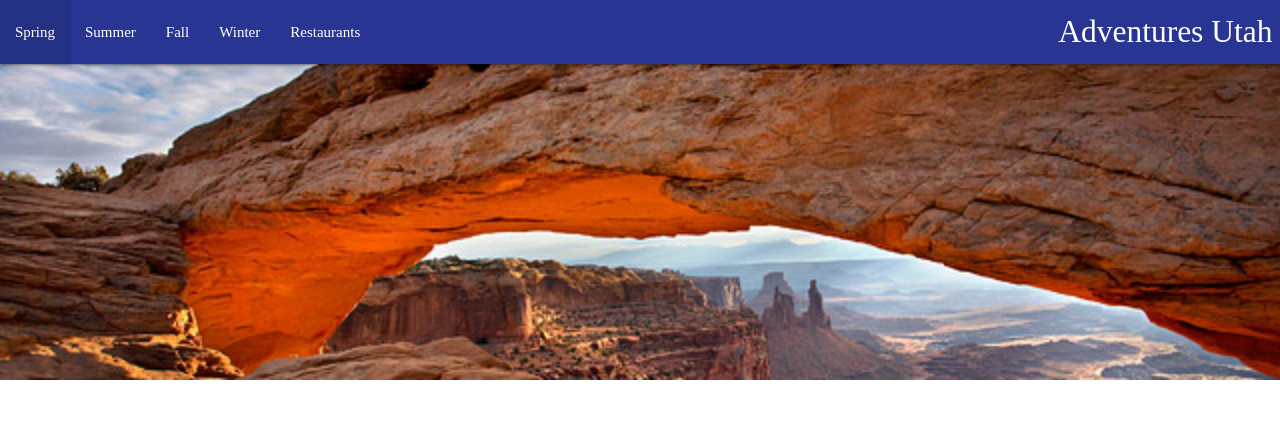
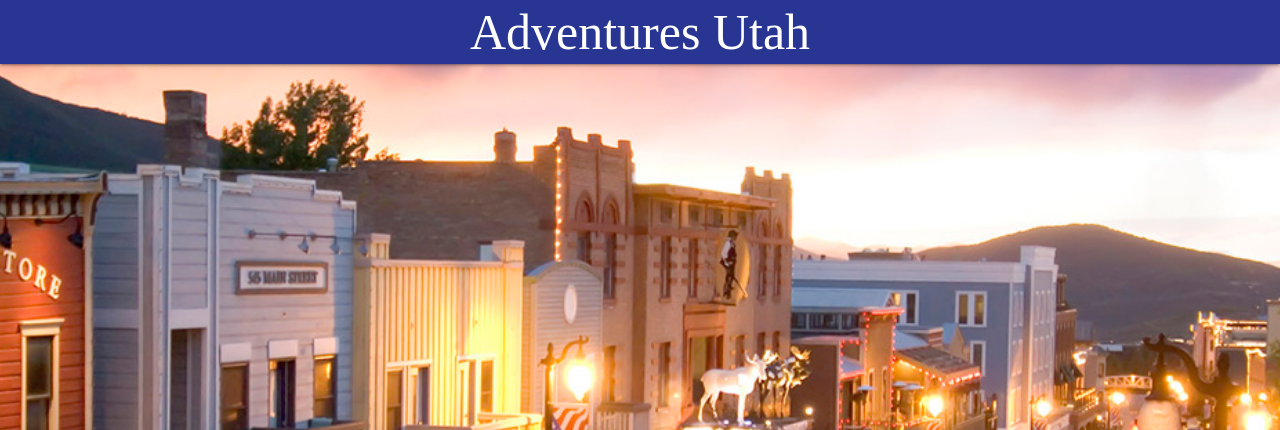
Before and after one commit to MarcoJohns/Group4, a plain HTML site: page index.html in a window 1280 px wide. Shown: the top 430 px of the page. Drawn offline with nearby package versions, Linux system fonts and the light colour scheme; a web font is replaced by a local one.

Commit message:
homepage

```diff
--- a/accets/style.css
+++ b/accets/style.css
@@ -19,3 +19,16 @@ body{
 #nav-mobile, .brand-logo{
     font-family: 'Italiana', serif;
 }
+
+.main-container{
+    background-image: url("../images/Best-of-Park-city-main-street.jpg");
+    min-height: 580px;
+    background-position: center;
+    background-repeat: no-repeat;
+    background-size: cover;
+    }
+
+    #logo{
+        font-family: 'Vidaloka', serif;
+        font-size: 50px;
+    }
--- a/index.html
+++ b/index.html
@@ -4,38 +4,23 @@
     <meta charset="UTF-8">
     <meta name="viewport" content="width=device-width, initial-scale=1.0">
     <meta http-equiv="X-UA-Compatible" content="ie=edge">
-  <title>Adventures Utah</title>
-  <!-- Compiled and minified CSS -->
+    <title>Homepage</title>
+
+    <link rel="resetsheet" href="../Group-project-1/group4/assets/css/reset.css">
+    <link rel="stylesheet" type="text/css" href="../group4/accets/style.css">
     <link rel="stylesheet" href="https://cdnjs.cloudflare.com/ajax/libs/materialize/1.0.0/css/materialize.min.css">
-   <!-- Style sheet link -->
-   <link rel="stylesheet" type="text/css" href="../group4/accets/style.css">
-  <!-- Compiled and minified JavaScript -->
-  <script src="https://cdnjs.cloudflare.com/ajax/libs/materialize/1.0.0/js/materialize.min.js"></script>
-  <link href="https://fonts.googleapis.com/icon?family=Material+Icons" rel="stylesheet">
-  <!-- Googlefonts link -->
-  <link href="https://fonts.googleapis.com/css?family=Cardo" rel="stylesheet">
+   <link href="https://fonts.googleapis.com/css?family=Germania+One" rel="stylesheet">
+</head>
 
-
-</head>
 <body>
-    <!-- Container where navbar is placed, was added to add a backgroung image -->
-<div class="big-img">
+    <div class="main-container">
             <nav>
                     <!-- Navbar -->
                     <div class="nav-wrapper indigo darken-3">
                         <!-- Logo was added -->
-          <a href="#" class="brand-logo right">Adventures Utah</a>
-          <!-- Buttons were added -->
-          <ul id="nav-mobile" class="left hide-on-med-and-down">
-            <li><a href="Spring.html">Spring</a></li>
-            <li><a href="Summer.html">Summer</a></li>
-            <li><a href="Fall.html">Fall</a></li>
-            <li><a href="Winter.html">Winter</a></li>
-            <li><a href="Restaurants.html">Restaurants</a></li>
-          </ul>
+                      <a href="#" class="brand-logo center" id="logo">Adventures Utah</a>
                     </div>
             </nav>
-
     </div>
 
 </body>
```
Also changed, not shown: images/Best-of-Park-city-main-street.jpg (added), images/parkcity.jpg (added). Lines whose indentation alone changed are shown as unchanged.
